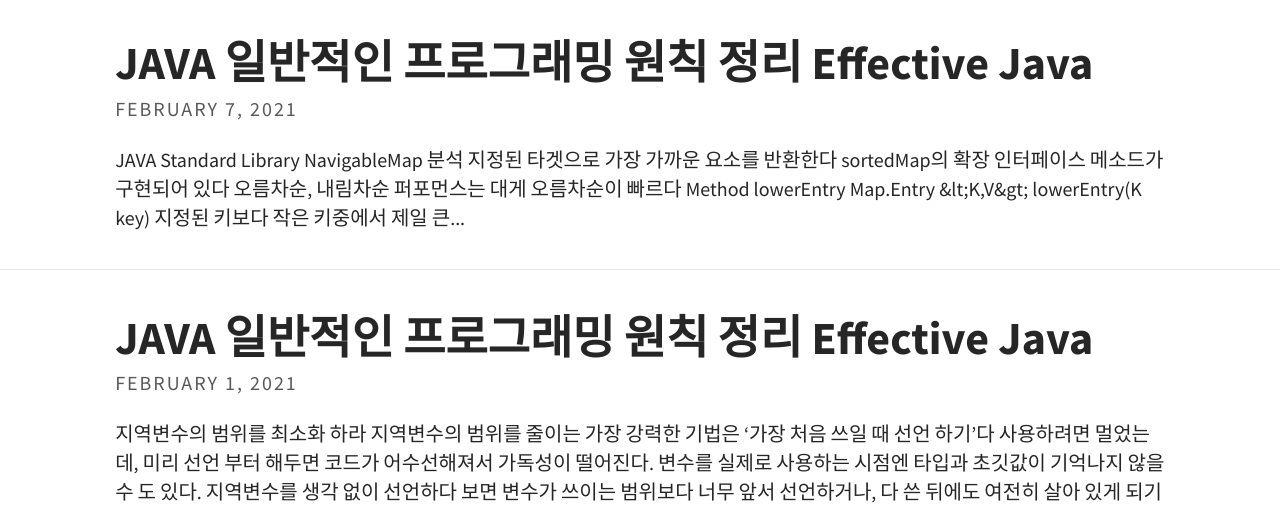
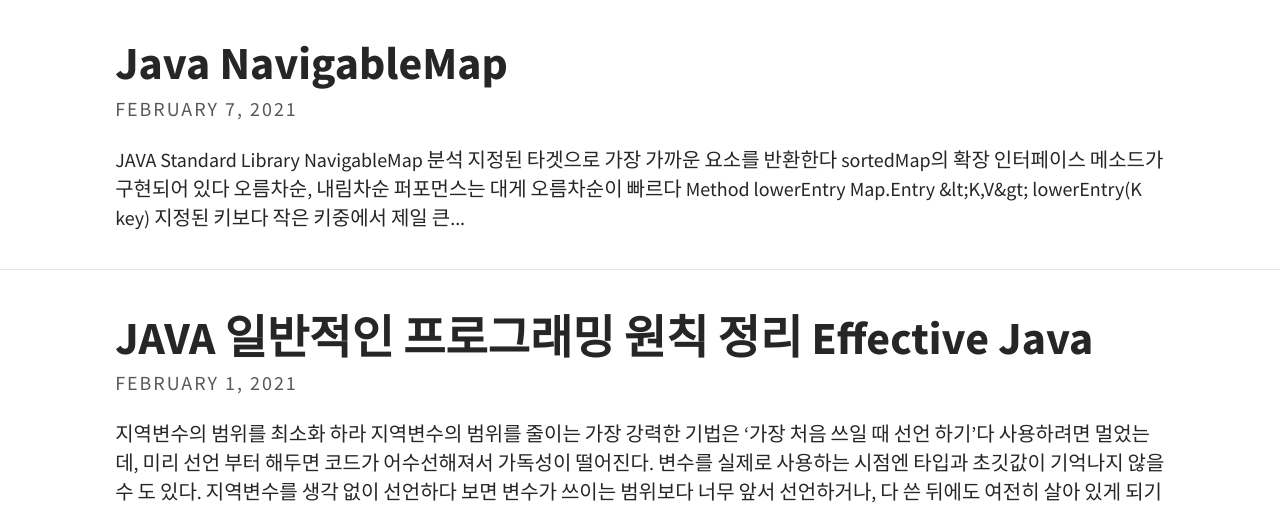
Before and after one commit to CharmingTree/charmingtree.github.io, a Jekyll site: the page built from index.html, in a window 1280 px wide and 900 px high, cut to the strip 389-900 px from the top of the window. Built offline with Jekyll 4.4.1, drawn with Linux system fonts in a browser that asks for light colours; nearby versions of some CDN libraries; library files that are not in the unit come from our copies; the list of posts is cut into pages by our own code; comment, search, counter and statistics services are not loaded.

Commit message:
Update 2021-02-07-Java NavigableMap.md

```diff
--- a/_posts/2021-02-07-Java NavigableMap.md
+++ b/_posts/2021-02-07-Java NavigableMap.md
@@ -1,6 +1,6 @@
 ---
 layout: post
-title: JAVA 일반적인 프로그래밍 원칙 정리 Effective Java
+title: Java NavigableMap
 hide_title: false
 bootstrap: true                                   # Add bootstrap to the page
 tags: [Java, Java StdLib]
```
